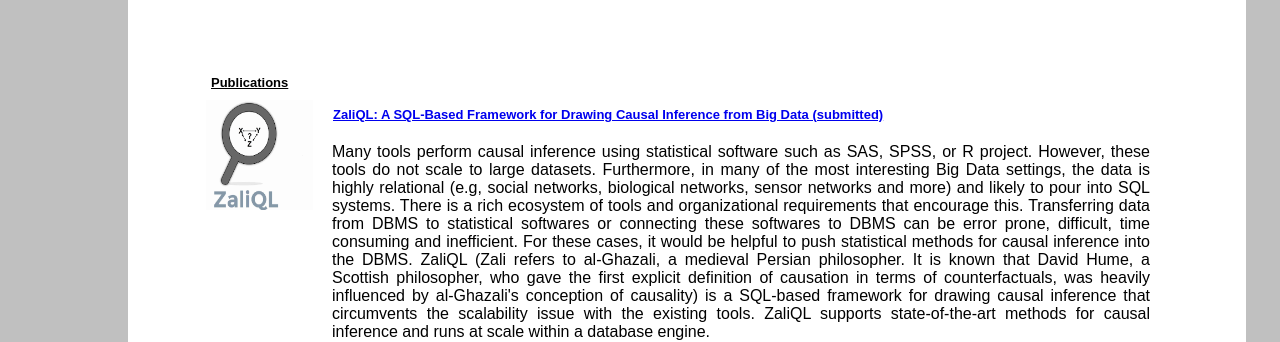
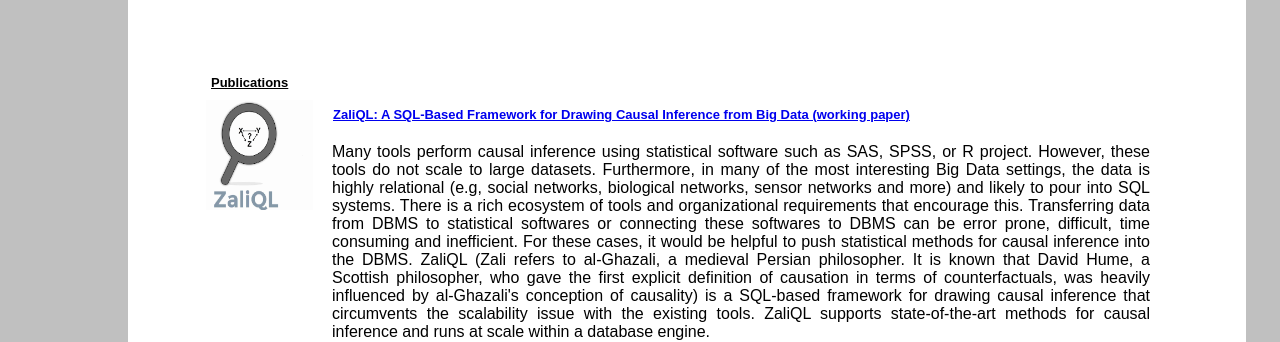
Before and after one commit to uwdb/website, a Jekyll site: the page projects/causality/index.html, which Jekyll copies as it is, in a window 1280 px wide. Shown: the part 1380-1722 px from the top of the page. Built offline with Jekyll 4.4.1, drawn with Linux system fonts in a browser that asks for light colours.

```diff
--- a/projects/causality/index.html
+++ b/projects/causality/index.html
@@ -53,7 +53,7 @@
 
 <div id="text1" style="position:absolute; overflow:hidden; left:333px; top:1487px; width:618px; height:22px; z-index:1">
 <div class="wpmd">
-<div><B><a href="http://arxiv.org/abs/1609.03540" title="">ZaliQL: A SQL-Based Framework for Drawing Causal Inference from Big Data (submitted)</a></B></div>
+<div><B><a href="http://arxiv.org/abs/1609.03540" title="">ZaliQL: A SQL-Based Framework for Drawing Causal Inference from Big Data (working paper)</a></B></div>
 </div></div>
 
 <div id="text2" style="position:absolute; overflow:hidden; left:332px; top:1523px; width:818px; height:202px; z-index:2">
```
